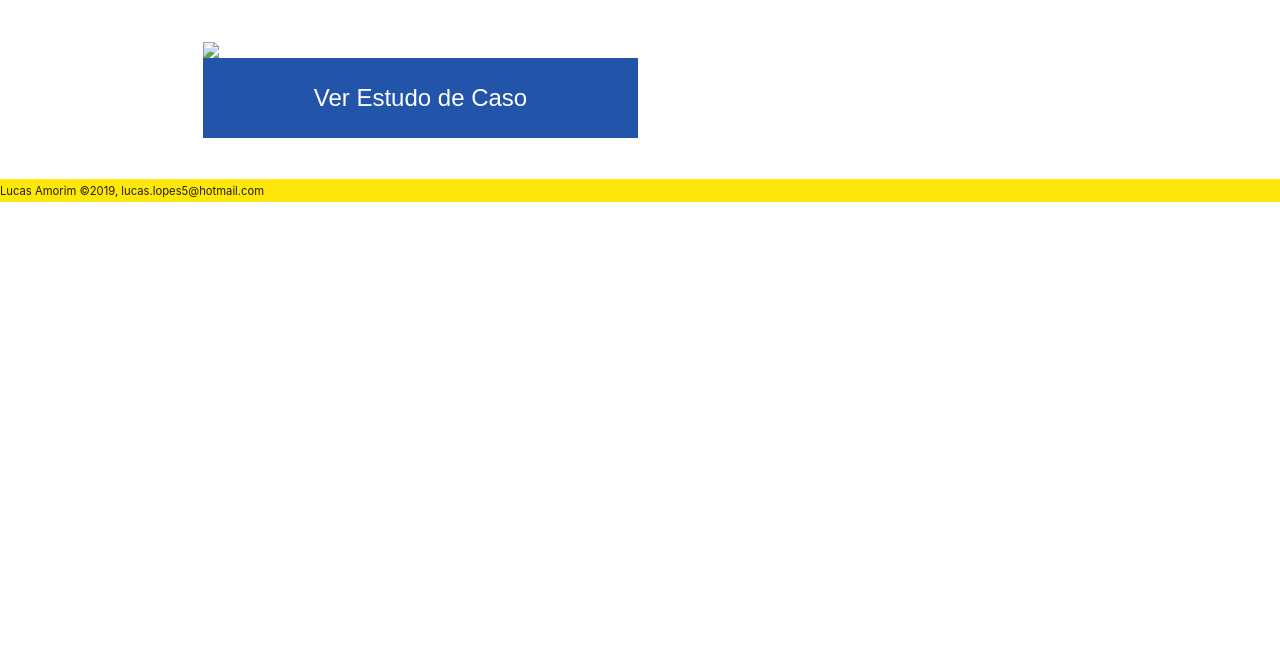
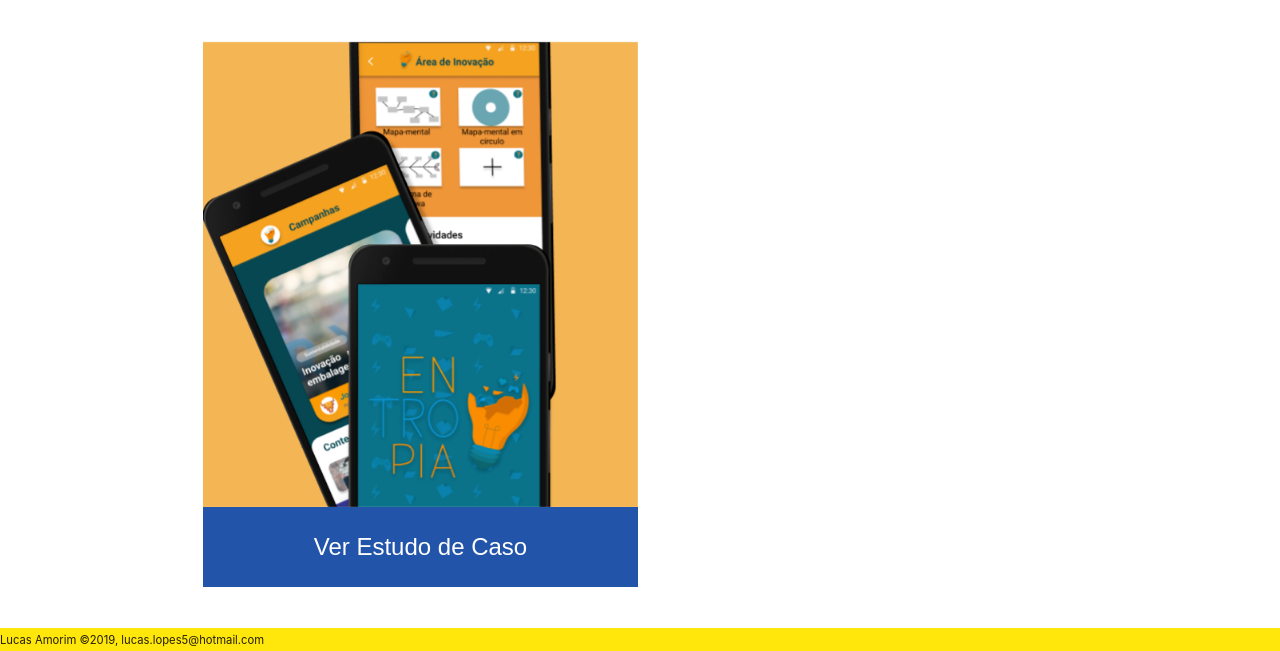
Before and after one commit to trev0ux/Portf-lio-UX, a plain HTML site: page case-studies.html in a window 1280 px wide. Shown: the part 231-882 px from the top of the page. Before the commit the page ends 800 px from the top, so only its background shows below. Drawn offline with nearby package versions, Linux system fonts and the light colour scheme; the site is published under a folder, as on GitHub Pages, so addresses that start at the root find nothing.

Commit message:
Update case-studies.html

```diff
--- a/case-studies.html
+++ b/case-studies.html
@@ -53,7 +53,7 @@
       <!-- ESTUDO DE CASO -->
       <div class="col s10">
         <div class="produto-div">
-          <img class="portfolio materialboxed responsive-img" width="60%" height="auto" src="/img/Tabloid.png">
+          <img class="portfolio materialboxed responsive-img" width="60%" height="auto" src="img/Tabloid.png">
           <a class="button-casestudy" href="entropia-app.html"><br><span class="name-button">Ver Estudo de Caso</span></a>
         </div>
       </div>
```
